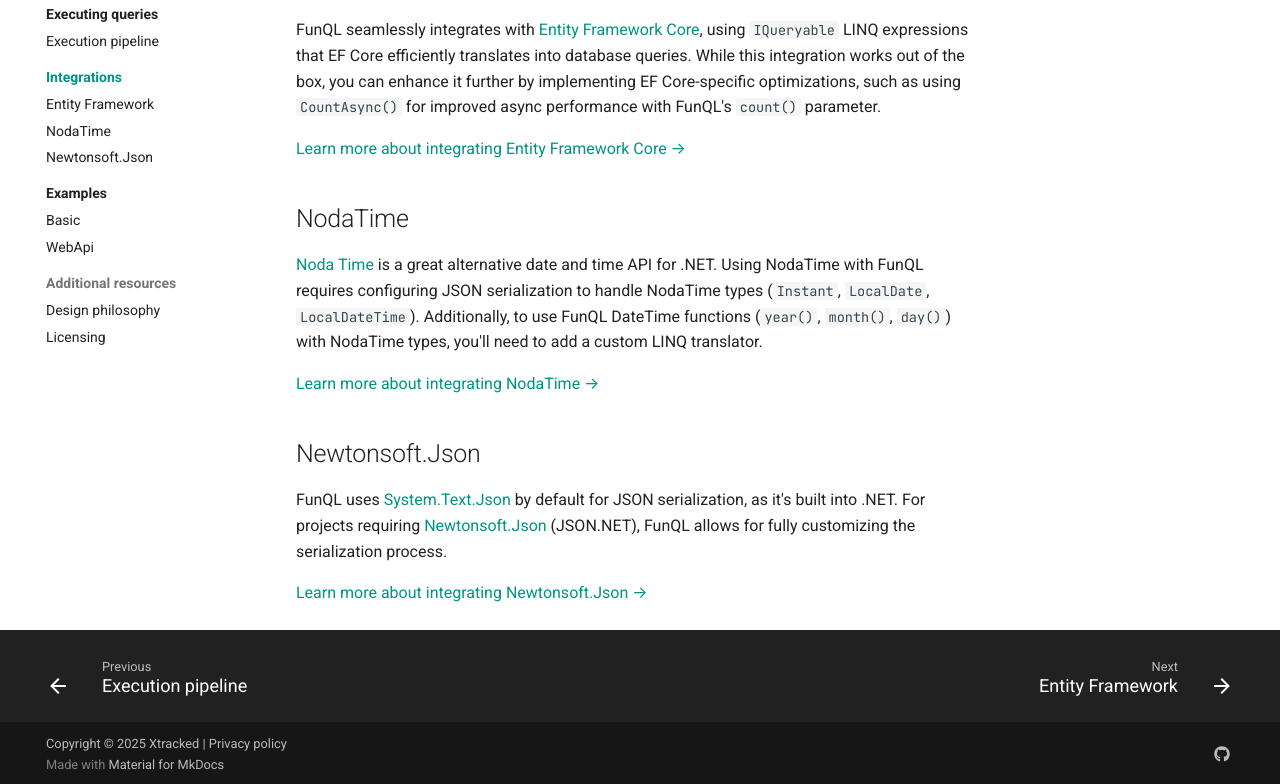
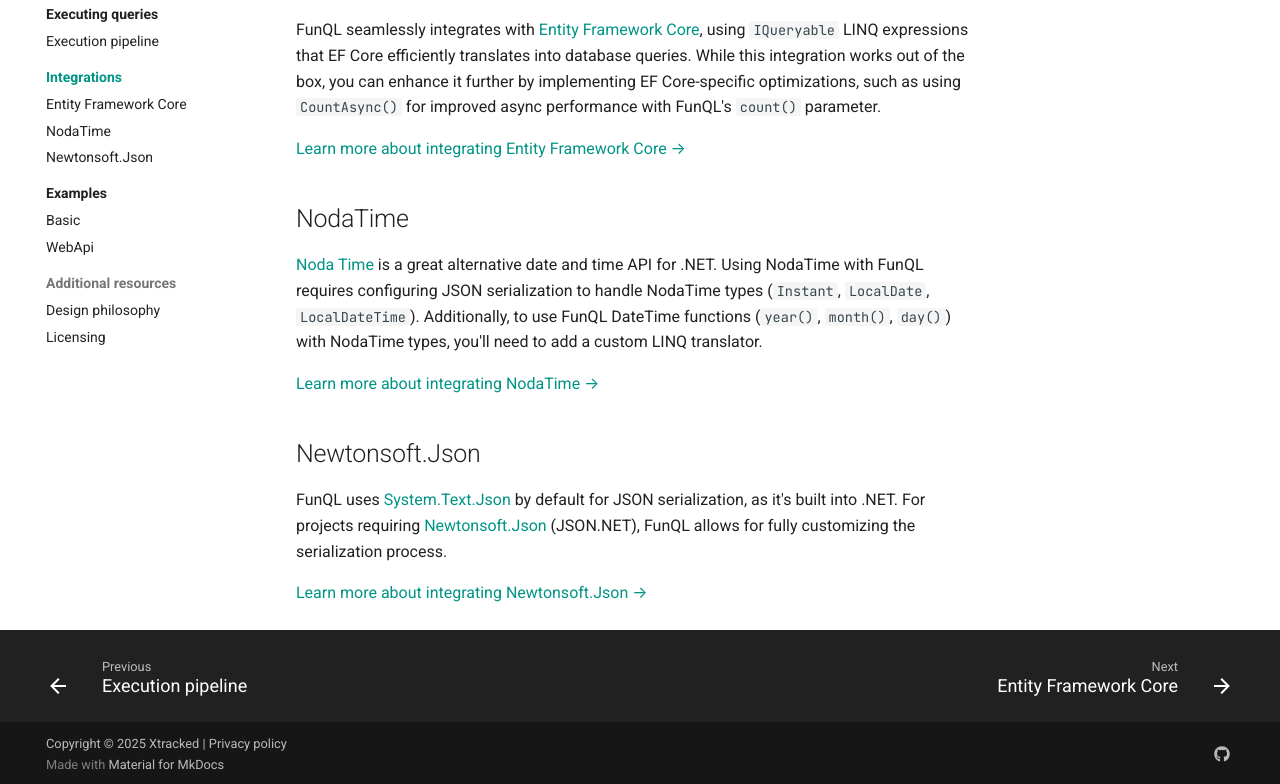
Before and after one commit to funql/funql-dotnet, an MkDocs documentation site: the page built from docs/integrations/index.md, in a window 1280 px wide and 1117 px high. Shown: the part 330-1114 px from the top of the window. Built offline with MkDocs 1.6.1 and Material for MkDocs 9.7.7, drawn with Linux system fonts in a browser that asks for light colours; comment, search, counter and statistics services are not loaded.

Commit message:
Update mkdocs.yml

```diff
--- a/mkdocs.yml
+++ b/mkdocs.yml
@@ -117,7 +117,7 @@
     - Execution pipeline: executing-queries/pipeline.md
   - Integrations:
     - integrations/index.md
-    - Entity Framework: integrations/efcore.md
+    - Entity Framework Core: integrations/efcore.md
     - NodaTime: integrations/nodatime.md
     - Newtonsoft.Json: integrations/newtonsoftjson.md
   - Examples:
```
